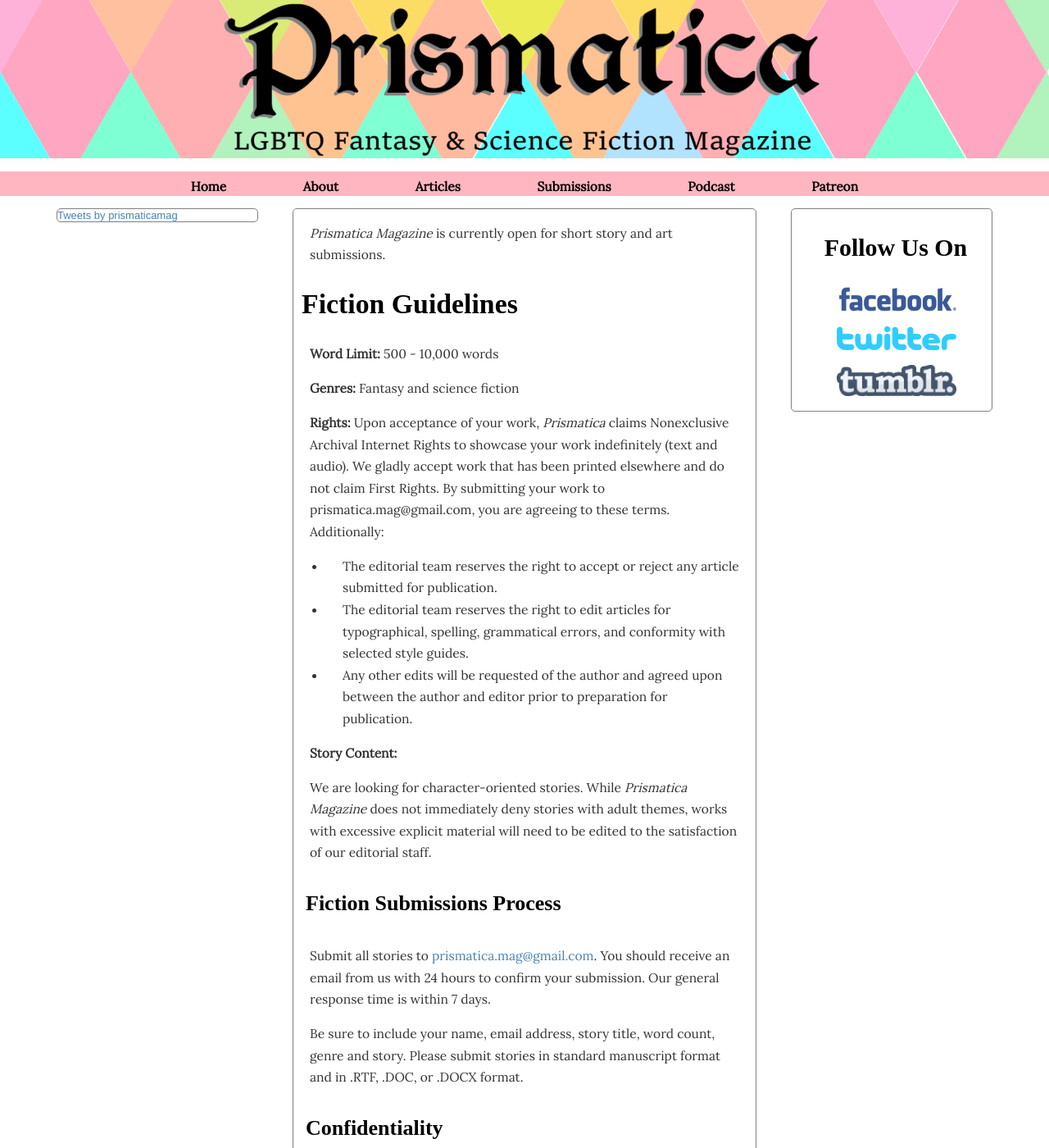
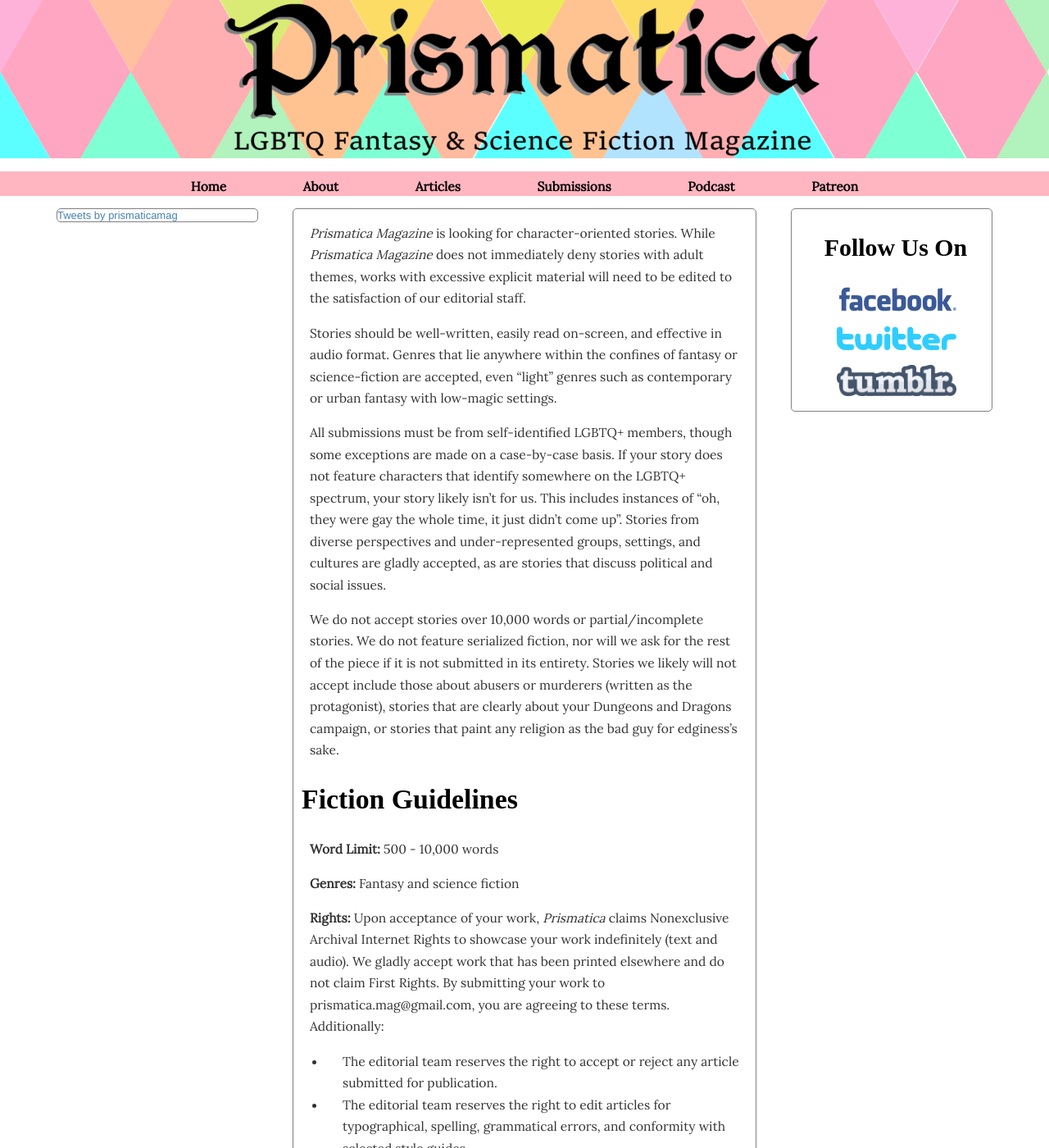
Before and after one commit to lazyadventurerpublishing/prismatica, a Jekyll site: the page built from submissions.html, in a window 1280 px wide and 1400 px high. Shown: the whole window at 82% size. Built offline with Jekyll 4.4.1, drawn with Linux system fonts in a browser that asks for light colours; some web fonts are replaced; comment, search, counter and statistics services are not loaded.

Commit message:
Update submissions.html

```diff
--- a/submissions.html
+++ b/submissions.html
@@ -3,7 +3,10 @@
 title: Submissions
 ---
 <div class="submissions">
-   <p><i>Prismatica Magazine</i> is currently open for short story and art submissions.
+   <p><i>Prismatica Magazine</i> is looking for character-oriented stories. While <i>Prismatica Magazine</i> does not immediately deny stories with adult themes, works with excessive explicit material will need to be edited to the satisfaction of our editorial staff.</p>
+   <p>Stories should be well-written, easily read on-screen, and effective in audio format. Genres that lie anywhere within the confines of fantasy or science-fiction are accepted, even “light” genres such as contemporary or urban fantasy with low-magic settings.</p>
+   <p>All submissions must be from self-identified LGBTQ+ members, though some exceptions are made on a case-by-case basis. If your story does not feature characters that identify somewhere on the LGBTQ+ spectrum, your story likely isn’t for us. This includes instances of “oh, they were gay the whole time, it just didn’t come up”. Stories from diverse perspectives and under-represented groups, settings, and cultures are gladly accepted, as are stories that discuss political and social issues.</p>
+   <p>We do not accept stories over 10,000 words or partial/incomplete stories. We do not feature serialized fiction, nor will we ask for the rest of the piece if it is not submitted in its entirety. Stories we likely will not accept include those about abusers or murderers (written as the protagonist), stories that are clearly about your Dungeons and Dragons campaign, or stories that paint any religion as the bad guy for edginess’s sake.</p>
    <h2>Fiction Guidelines</h2>
    <p><strong>Word Limit:</strong> 500 - 10,000 words</p>
    <p><strong>Genres:</strong> Fantasy and science fiction</p>
```
